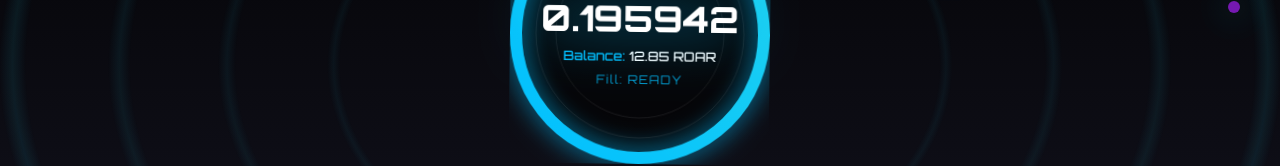
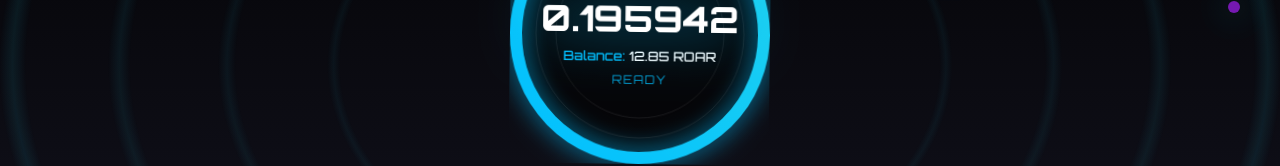
Before and after one commit to kashifrind143-dev/ROAR-UI, a Next.js app: page / in a window 1280 px wide. Shown: the part 255-421 px from the top of the page. Built offline with nearby package versions, Linux system fonts and the light colour scheme.

Commit message:
Updated dial animation and added countdown timer

```diff
--- a/app/page.jsx
+++ b/app/page.jsx
@@ -122,7 +122,7 @@ export default function Page(){
             <circle cx={size/2} cy={size/2} r={r} stroke="rgba(255,255,255,.08)" strokeWidth={stroke} fill="rgba(0,0,0,.6)"/>
             <circle cx={size/2} cy={size/2} r={r} stroke="url(#glow)" strokeWidth={stroke} fill="none"
               strokeDasharray={`${dash} ${circ-dash}`} strokeLinecap="round" transform={`rotate(-90 ${size/2} ${size/2})`}
-              style={{ filter: "drop-shadow(0 0 12px rgba(0, 191, 255, .8))" }}
+              style={{ filter: remaining <= 0 ? "drop-shadow(0 0 12px rgba(0, 191, 255, .8))" : "none" }}
             />
             <circle cx={size/2} cy={size/2} r={r - 20} stroke="rgba(255,255,255,.08)" strokeWidth="1" fill="none" />
             <circle cx={size/2} cy={size/2} r={r - 40} stroke="rgba(255,255,255,.08)" strokeWidth="1" fill="none" />
@@ -133,7 +133,7 @@ export default function Page(){
             <div className="mt-2 text-[13px]">
               <p className="text-neon-blue font-medium">Balance: <span className="text-white">{balance.toFixed(2)} ROAR</span></p>
             </div>
-            <p className="mt-1 text-[12px] text-neon-blue/80 tracking-widest">Fill: {remaining>0 ? `${remainingParts.h}H : ${String(remainingParts.m).padStart(2,"0")}M : ${String(remainingParts.s).padStart(2,"0")}S` : "READY"}</p>
+            <p className="mt-1 text-[12px] text-neon-blue/80 tracking-widest">{remaining>0 ? `${remainingParts.h}H : ${String(remainingParts.m).padStart(2,"0")}M : ${String(remainingParts.s).padStart(2,"0")}S` : "READY"}</p>
           </div>
         </motion.div>
 
```
